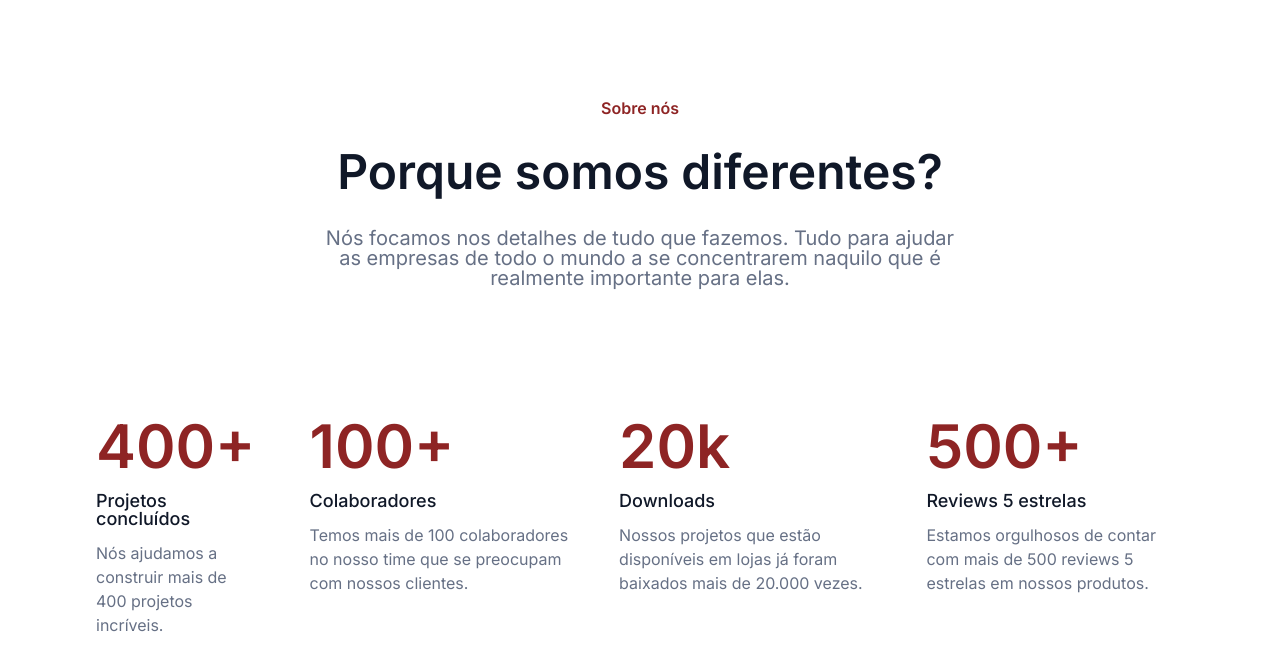
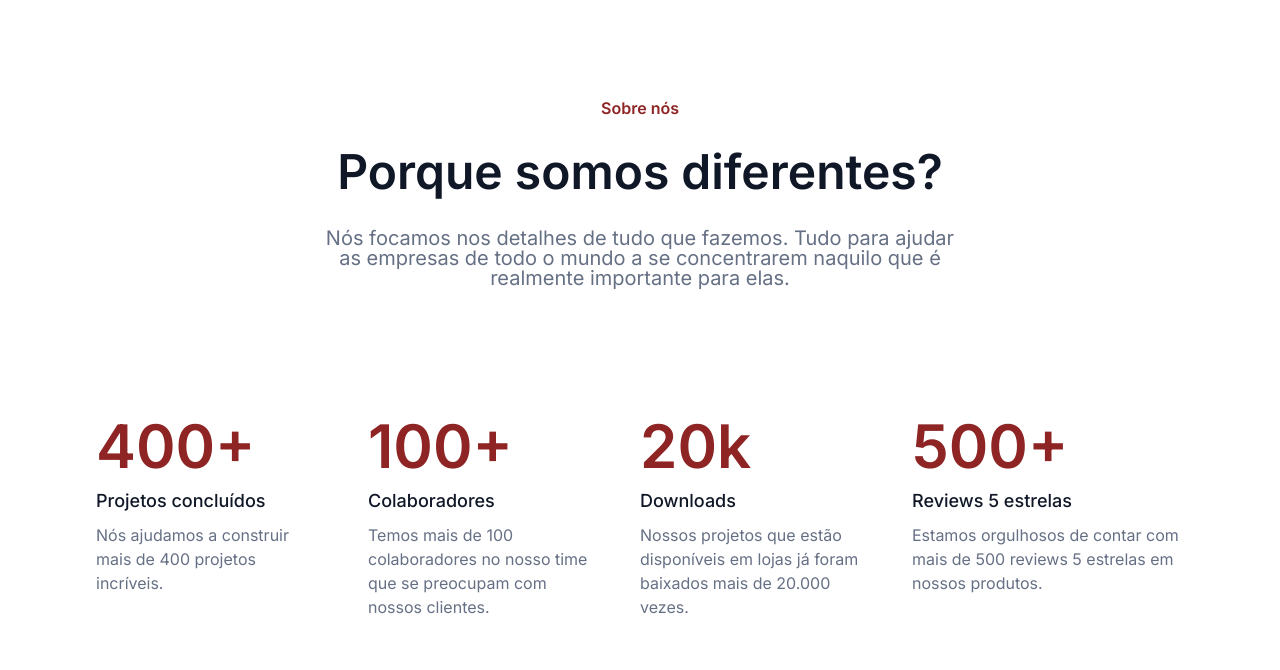
Before and after one commit to danoliveiradev/optimus-tech, a plain HTML site: page index.html in a window 1280 px wide. Shown: the part 76-746 px from the top of the page. Drawn offline with Linux system fonts and the light colour scheme.

Commit message:
utilizando frid na secao sobre nós

```diff
--- a/assets/css/sobrenos.css
+++ b/assets/css/sobrenos.css
@@ -24,8 +24,8 @@
 }
 
 .sobre__lista {
-  display: flex;
-  justify-content: center;
+  display: grid;
+  grid-template-columns: repeat(4, 1fr);
 }
 
 .sobre__lista-item {
--- a/index.html
+++ b/index.html
@@ -35,22 +35,22 @@
     <p class="sobre__descricao">Nós focamos nos detalhes de tudo que fazemos. Tudo para ajudar as empresas de todo o mundo a se concentrarem naquilo que é realmente importante para elas.</p>
     <ul class="sobre__lista">
       <li class="sobre__lista-item lista__item-espaco">
-        <p class="sobre__lista-numero">400+</p>
+        <span class="sobre__lista-numero">400+</span>
         <p class="sobre__lista-titulo">Projetos concluídos</p>
         <p class="sobre__lista-descricao">Nós ajudamos a construir mais de 400 projetos incríveis.</p>
       </li>
       <li class="sobre__lista-item lista__item-espaco">
-        <p class="sobre__lista-numero">100+</p>
+        <span class="sobre__lista-numero">100+</span>
         <p class="sobre__lista-titulo">Colaboradores</p>
         <p class="sobre__lista-descricao">Temos mais de 100 colaboradores no nosso time que se preocupam com nossos clientes.</p>
       </li>
       <li class="sobre__lista-item lista__item-espaco">
-        <p class="sobre__lista-numero">20k</p>
+        <span class="sobre__lista-numero">20k</span>
         <p class="sobre__lista-titulo">Downloads</p>
         <p class="sobre__lista-descricao">Nossos projetos que estão disponíveis em lojas já foram baixados mais de 20.000 vezes.</p>
       </li>
       <li class="sobre__lista-item">
-        <p class="sobre__lista-numero">500+</p>
+        <span class="sobre__lista-numero">500+</span>
         <p class="sobre__lista-titulo">Reviews 5 estrelas</p>
         <p class="sobre__lista-descricao">Estamos orgulhosos de contar com mais de 500 reviews 5 estrelas em nossos produtos.</p>
       </li>
```
